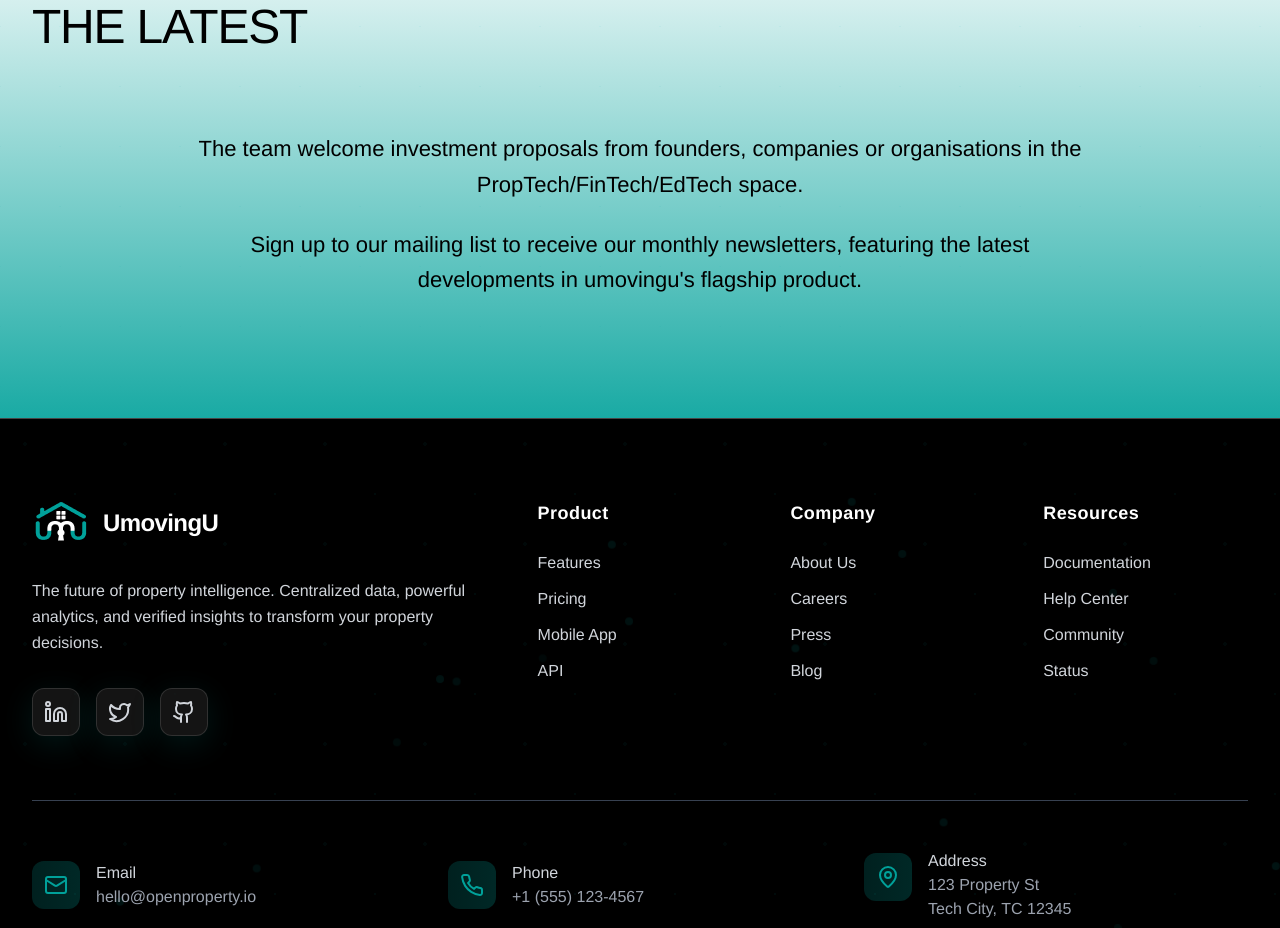
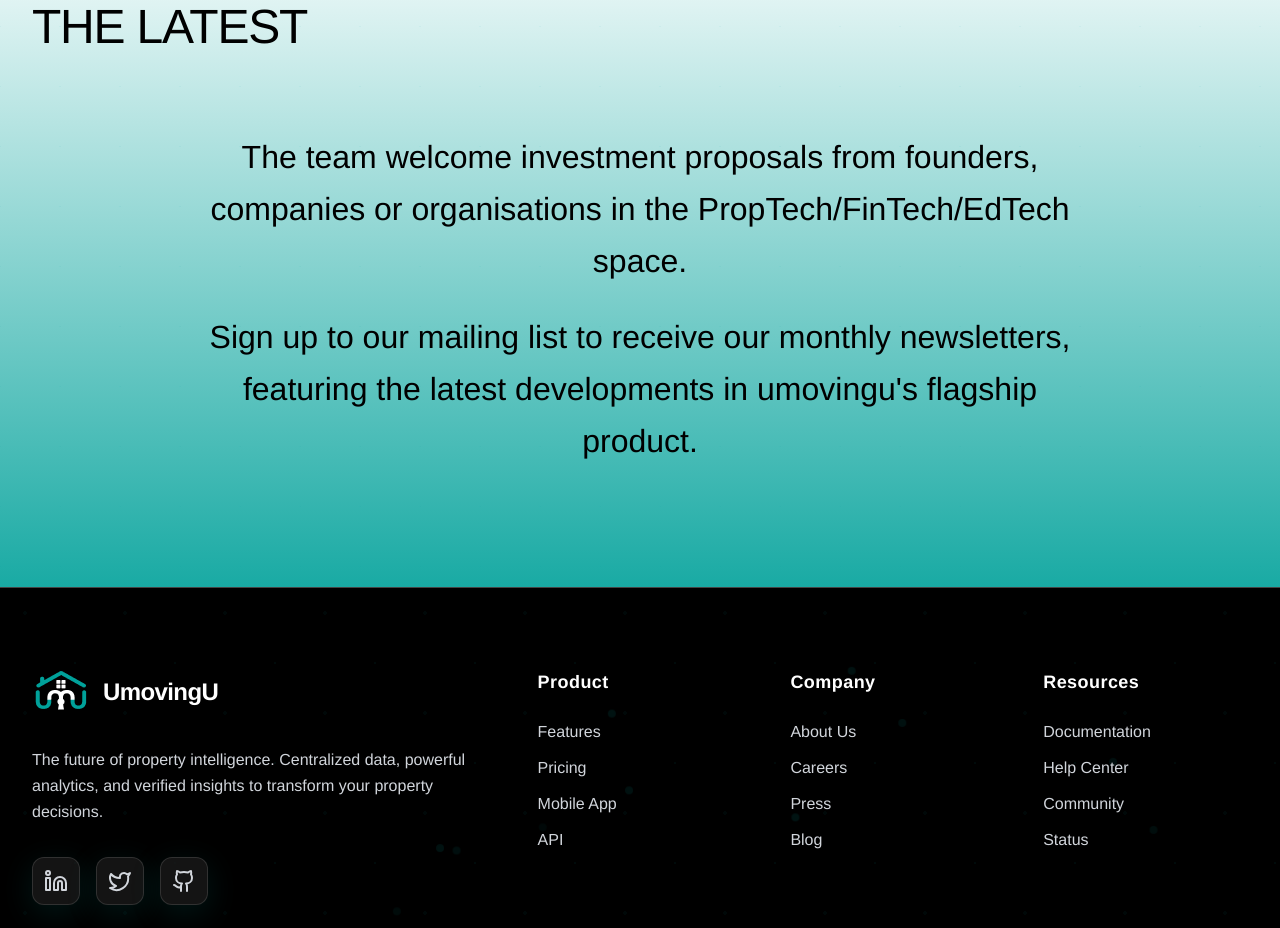
Before and after one commit to DevMysticCode/openproperty_new_website, a React (Vite) app: page /about in a window 1280 px wide. Shown: the part 6520-7448 px from the top of the page. Built offline with nearby package versions, Linux system fonts and the light colour scheme.

Commit message:
about us page the latest section font size changes

```diff
--- a/src/components/AboutUs.tsx
+++ b/src/components/AboutUs.tsx
@@ -1074,7 +1074,7 @@ export default function AboutUs() {
               </span> */}
             </h2>
           </motion.div>
-          <div className="max-w-4xl text-center mx-auto text-[22px]">
+          <div className="max-w-4xl text-center mx-auto text-[32px]">
             <p className="text-black leading-relaxed font-light mb-6">
               The team welcome investment proposals from founders, companies or
               organisations in the PropTech/FinTech/EdTech space.
```
